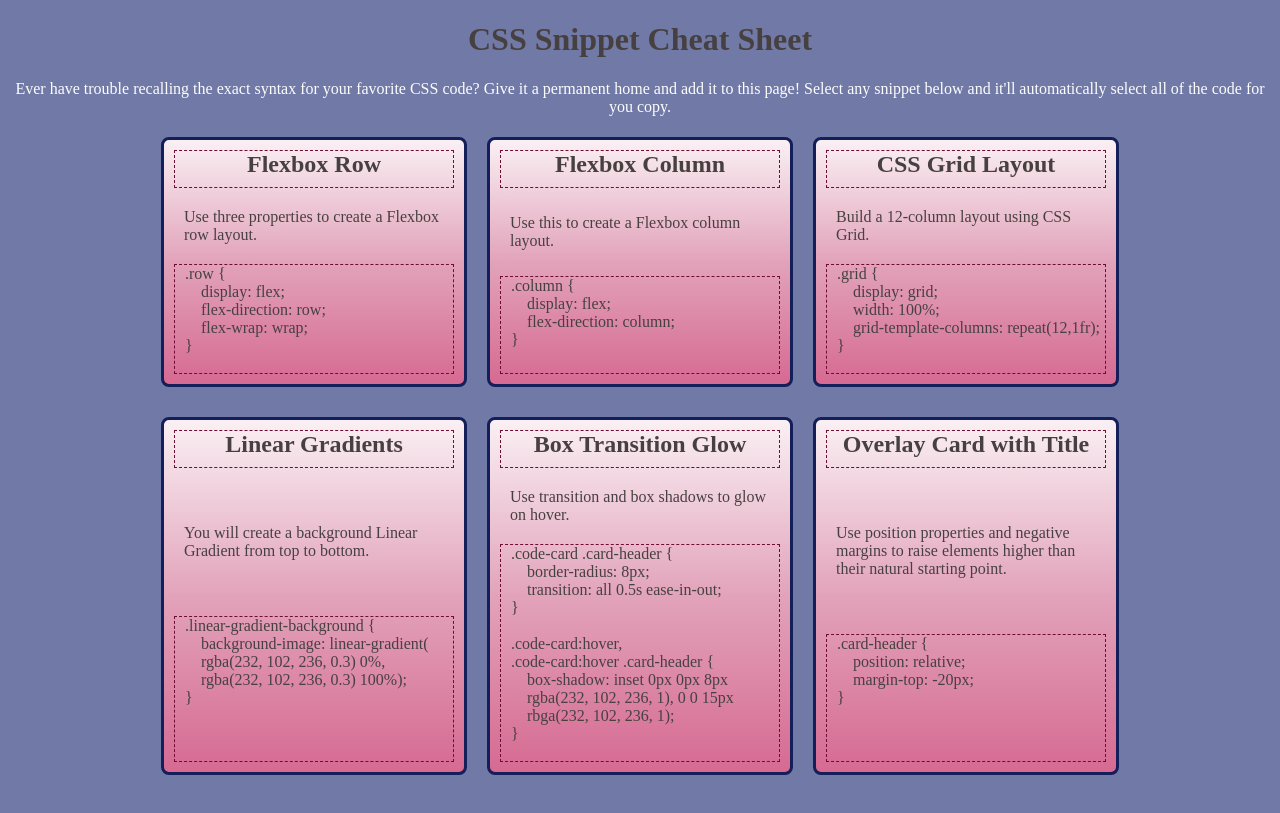
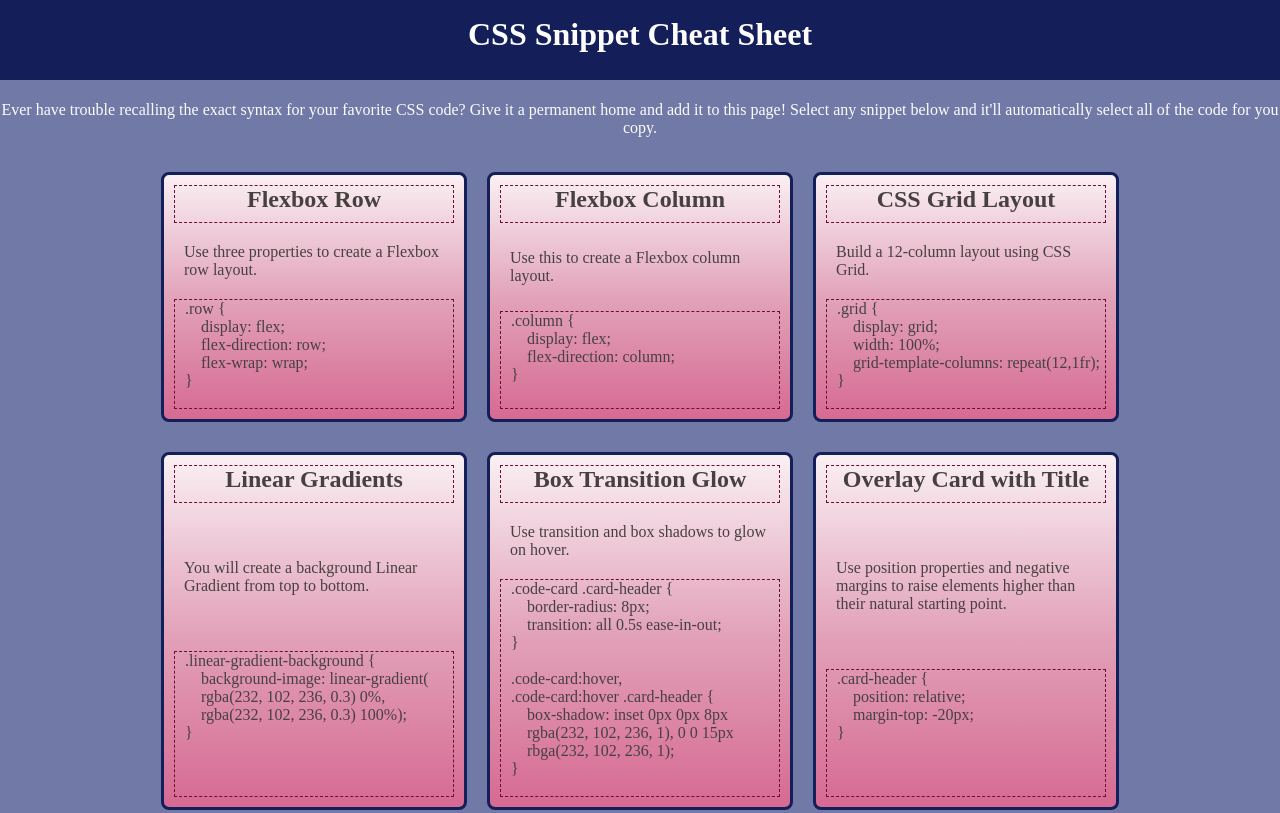
Before and after one commit to megellman/css-snippet-cheat-sheet, a plain HTML site: page index.html in a window 1280 px wide. Shown: the top 813 px of the page. Drawn offline with Linux system fonts and the light colour scheme.

Commit message:
adding header background color

```diff
--- a/style.css
+++ b/style.css
@@ -1,7 +1,13 @@
+body {
+    margin: 0;
+    padding: 0;
+}
+
 :root {
     --color: #474040;
     --cardgradient: linear-gradient(#faf0f4, #e2a3ba, #d66a92);
     --border-style: dashed;
+    --dark-blue: #141e58
 }
 * {
     background-color: #7179a6;
@@ -11,7 +17,17 @@
 header {
     text-align: center;
 }
-header p {
+
+h1 {
+    background-color: var(--dark-blue);
+    width: 100%;
+    margin-top: 0;
+    padding-top: .5em;
+    height: 2em;
+}
+
+header p,
+h1 {
     color: rgb(253, 253, 253);
 }
 main {
@@ -20,6 +36,7 @@ main {
     justify-content: center;
     row-gap: 20px;
     column-gap: 10px;
+    margin-top: 30px;
 }
 
 main h2,
@@ -29,7 +46,7 @@ main pre {
 
 .card {
     display: grid;
-    border: solid 3px #141e58;
+    border: solid 3px var(--dark-blue);
     border-radius: 8px;
     margin: 5px;
     text-align: center;
@@ -67,6 +84,6 @@ pre:active {
 
 footer {
     text-align: center;
-    margin-top: 150px;
+    margin-top: 100px;
 
 }
```
